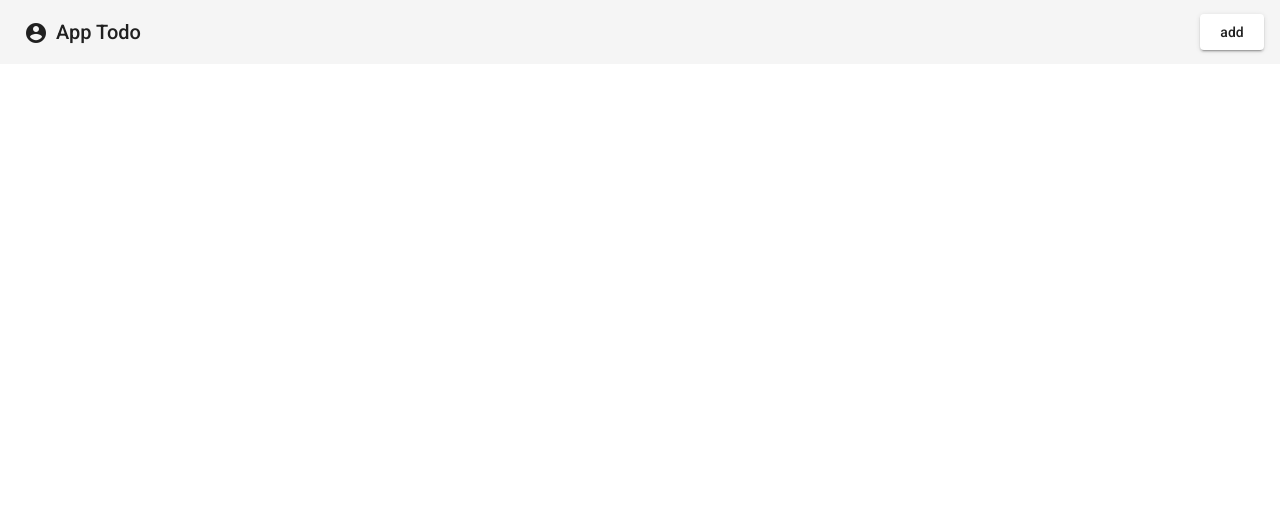
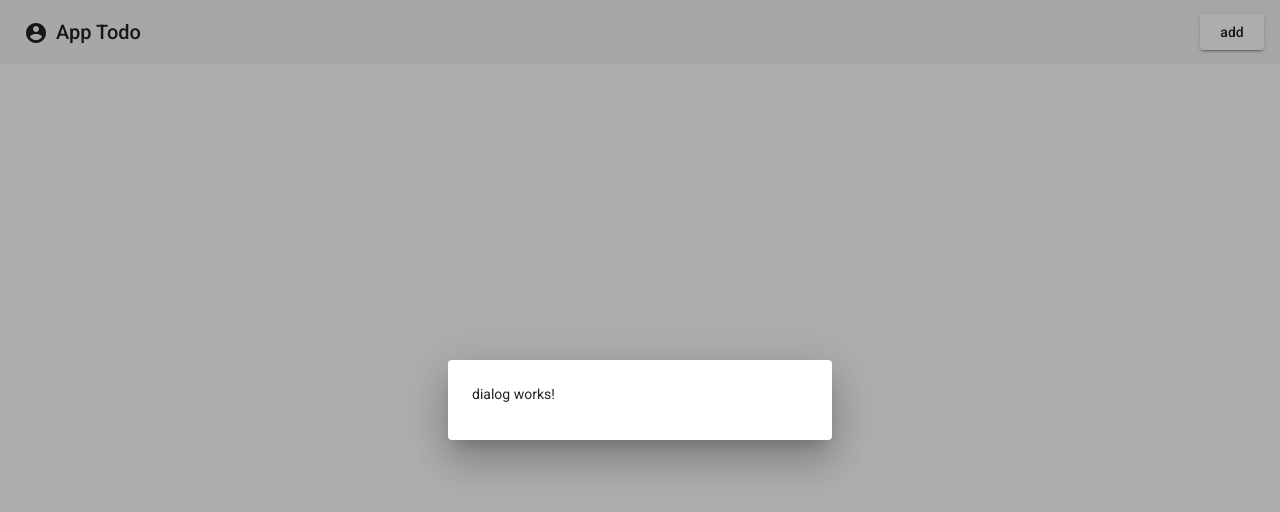
Before and after one commit to Sajjadv8/App-Todo, an Angular app: page / in a window 1280 px wide. Both pictures are taken after a click on the button "add". Shown: the top 512 px of the page. Built offline with nearby package versions, Linux system fonts and the light colour scheme.

Commit message:
add diaog

```diff
--- a/src/app/app.component.html
+++ b/src/app/app.component.html
@@ -4,5 +4,5 @@
   </button>
   <span>App Todo</span>
   <span class="example-spacer"></span>
-  <button mat-raised-button>add</button>
+  <button mat-raised-button (click)="openDialog()">add</button>
 </mat-toolbar>
--- a/src/app/app.component.ts
+++ b/src/app/app.component.ts
@@ -1,5 +1,6 @@
 import { Component } from '@angular/core';
-
+import { MatDialog, MAT_DIALOG_DATA } from '@angular/material/dialog';
+import { DialogComponent } from './dialog/dialog.component';
 @Component({
   selector: 'app-root',
   templateUrl: './app.component.html',
@@ -7,4 +8,11 @@
 })
 export class AppComponent {
   title = 'App-Todo';
+  constructor(private dialog: MatDialog) { }
+
+  openDialog() {
+    this.dialog.open(DialogComponent, {
+      width: "30%"
+    });
+  }
 }
--- /dev/null
+++ b/src/app/dialog/dialog.component.html
@@ -0,0 +1 @@
+<p>dialog works!</p>
--- /dev/null
+++ b/src/app/dialog/dialog.component.ts
@@ -0,0 +1,15 @@
+import { Component, OnInit } from '@angular/core';
+
+@Component({
+  selector: 'app-dialog',
+  templateUrl: './dialog.component.html',
+  styleUrls: ['./dialog.component.scss']
+})
+export class DialogComponent implements OnInit {
+
+  constructor() { }
+
+  ngOnInit(): void {
+  }
+
+}
```
Also changed, not shown: src/app/app.module.ts (+9 -5 lines), src/app/dialog/dialog.component.scss (added).
